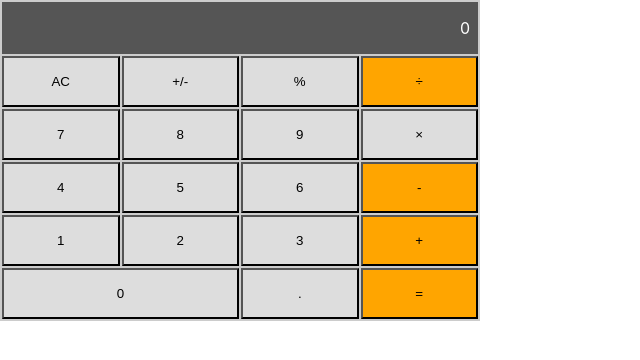
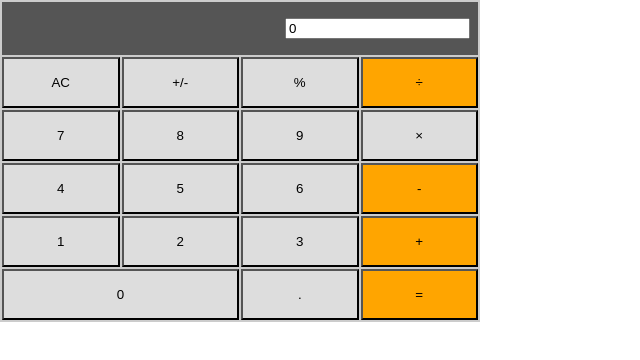
Before and after one commit to alexmedinasf/math-magician, a React (Create React App) app: page / in a window 1280 px wide. Shown: the top 360 px of the page, without its empty margins (0-640 px from the left). Built offline with nearby package versions, Linux system fonts and the light colour scheme.

Commit message:
created event for calculatordisplay

```diff
--- a/src/components/CalculatorDisplay.js
+++ b/src/components/CalculatorDisplay.js
@@ -1,19 +1,80 @@
 import { Component } from 'react';
+import PropTypes from 'prop-types';
 
 class CalculatorDisplay extends Component {
+  static validateObject(obj) {
+    if (obj.next) {
+      return obj.next;
+    }
+    if (obj.total) {
+      return obj.total;
+    }
+    return 0;
+  }
+
   constructor(props) {
     super(props);
-    this.state = { display: '0' };
+    this.onDisplay = props.onDisplay;
+  }
+
+  handleKeyPress(e) {
+    const { onKeyEvent } = this.props;
+    switch (e.key) {
+      case '0':
+      case '1':
+      case '2':
+      case '3':
+      case '4':
+      case '5':
+      case '6':
+      case '7':
+      case '8':
+      case '9':
+      case '%':
+      case '+':
+      case '-':
+      case '=':
+      case '.':
+        onKeyEvent(e.key);
+        break;
+      case 'Escape':
+      case 'Cancel':
+        onKeyEvent('AC');
+        break;
+      case '/':
+        onKeyEvent('÷');
+        break;
+      case '*':
+        onKeyEvent('x');
+        break;
+      case 'Enter':
+        onKeyEvent('=');
+        break;
+      default:
+        break;
+    }
+  }
+
+  handleChangeDisplay(e) {
+    const { onDisplay } = this.props;
+    e.target.value = CalculatorDisplay.validateObject(onDisplay());
   }
 
   render() {
-    const { display } = this.state;
+    const { onDisplay } = this.props;
+    const newValue = CalculatorDisplay.validateObject(onDisplay());
     return (
       <div className="display">
-        <span>{display}</span>
+        <input id="input-display" name="input-display" value={newValue} type="text" onKeyPress={(e) => this.handleKeyPress(e)} onChange={(e) => this.handleChangeDisplay(e)} />
       </div>
     );
   }
 }
 
+CalculatorDisplay.propTypes = {
+  onDisplay: PropTypes.func.isRequired,
+  onKeyEvent: PropTypes.func.isRequired,
+};
+
+
 export default CalculatorDisplay;
```
